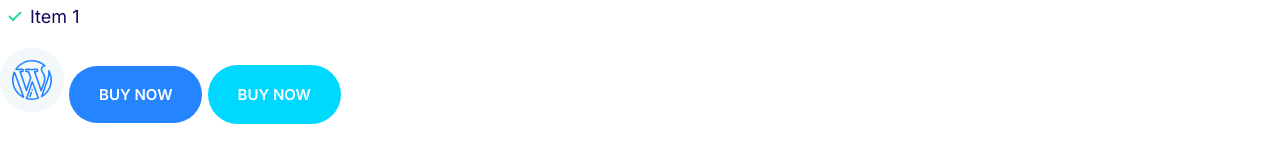
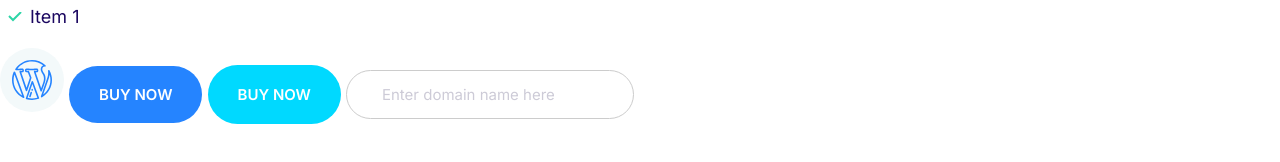
Before and after one commit to skak11/skakify, a plain HTML site: page index.html in a window 1280 px wide. Shown: the part 498-660 px from the top of the page. Drawn offline with Linux system fonts and the light colour scheme.

Commit message:
Building the input component.

```diff
--- a/css/style.css
+++ b/css/style.css
@@ -243,3 +243,24 @@ a {
     }
 
 }
+
+/*Inputs*/
+.input {
+    padding: 1.5rem 3.5rem;
+    border: 1px solid #ccc;
+    border-radius: 30px;
+    outline: 0;
+    color: var(--color-headings);
+    font-size: 2rem;
+}
+
+::placeholder {
+    color: #cdcbd7;
+}
+
+@media screen and (min-width: 1024px) {
+    .input {
+        font-size: 1.5rem;
+    }
+
+}
--- a/index.html
+++ b/index.html
@@ -35,5 +35,6 @@
     </span>
     <button class="btn btn--primary btn--primary">Buy Now</button>
     <a href="#" class="btn btn--secondary btn--secondary">Buy Now</a>
+    <input type="text" class="input" placeholder="Enter domain name here" />
   </body>
 </html>
```
Also changed, not shown: components/input.html (added, +1 -0 lines).
